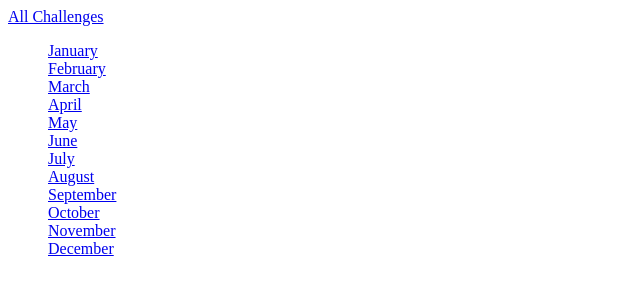
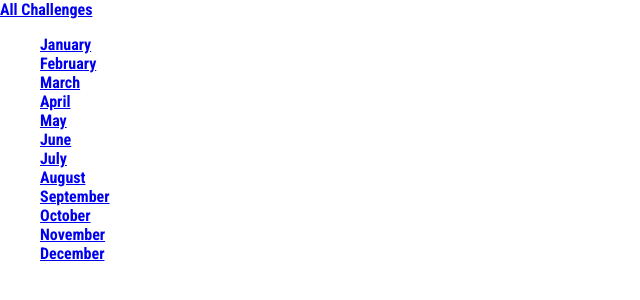
Before and after one commit to chanhthi1502/django-practices-001, a Django app: page /challenges/ in a window 1280 px wide. Shown: the top 300 px of the page, without its empty margins (0-640 px from the left). Run offline with Django 4.2, Linux system fonts and the light colour scheme.

Commit message:
Add global static files

```diff
--- a/monthly_challenges/settings.py
+++ b/monthly_challenges/settings.py
@@ -118,6 +118,8 @@ USE_TZ = True
 
 STATIC_URL = "static/"
 
+STATICFILES_DIRS = [BASE_DIR / "static"]
+
 # Default primary key field type
 # https://docs.djangoproject.com/en/4.1/ref/settings/#default-auto-field
 
--- /dev/null
+++ b/static/style.css
@@ -0,0 +1,9 @@
+@import url('https://fonts.googleapis.com/css2?family=Roboto+Condensed:wght@700&display=swap');
+
+html {
+    font-family: 'Roboto Condensed', sans-serif;
+}
+
+body {
+    margin: 0
+}
--- a/templates/base.html
+++ b/templates/base.html
@@ -1,3 +1,4 @@
+{% load static %}
 <!DOCTYPE html>
 <html lang="en">
   <head>
@@ -5,7 +6,9 @@
     <meta http-equiv="X-UA-Compatible" content="IE=edge" />
     <meta name="viewport" content="width=device-width, initial-scale=1.0" />
     <title>{% block page_title %}My Challenge{% endblock %}</title>
-    {% block css_files %} {% endblock%}
+    <link rel="stylesheet" href="{% static "style.css" %}">
+    {% block css_files%}{% endblock %}
+    </link>
   </head>
   <body>
     {% block content %}{% endblock %}
```
